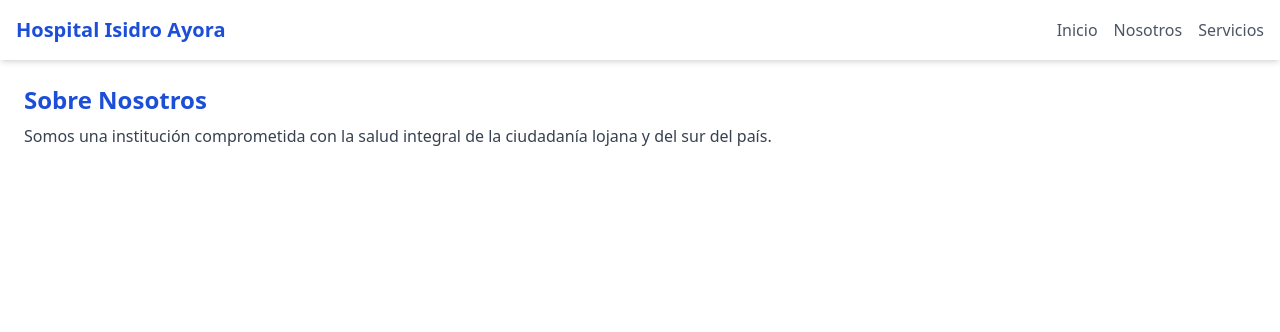
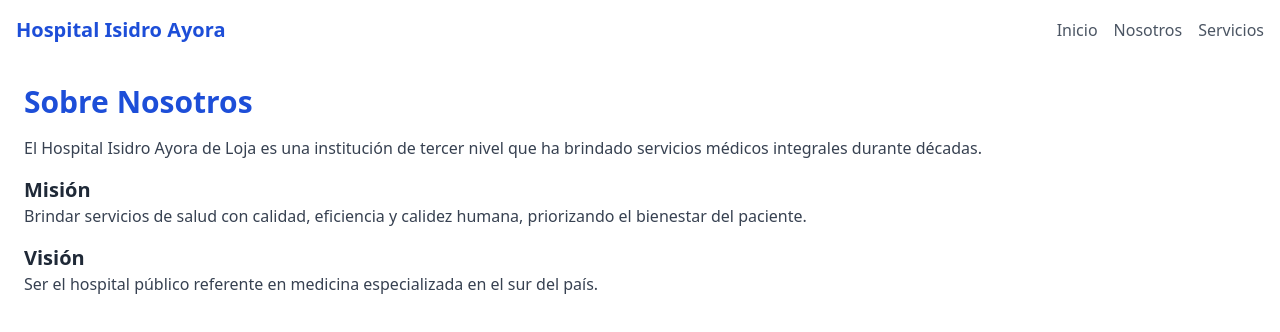
Before and after one commit to LordAlienis/hia_web, a React (Vite) app: page /about in a window 1280 px wide. Shown: the top 332 px of the page. Built offline with nearby package versions, Linux system fonts and the light colour scheme.

Commit message:
Update About.jsx

```diff
--- a/src/pages/About.jsx
+++ b/src/pages/About.jsx
@@ -3,15 +3,23 @@
 export default function About() {
   return (
     <motion.div
-      className="p-6"
+      className="p-6 bg-white min-h-screen"
       initial={{ opacity: 0, y: 30 }}
       animate={{ opacity: 1, y: 0 }}
       exit={{ opacity: 0 }}
       transition={{ duration: 0.6 }}
     >
-      <h2 className="text-2xl font-bold text-blue-700 mb-2">Sobre Nosotros</h2>
+      <h2 className="text-3xl font-bold text-blue-700 mb-4">Sobre Nosotros</h2>
+      <p className="text-gray-700 mb-4">
+        El Hospital Isidro Ayora de Loja es una institución de tercer nivel que ha brindado servicios médicos integrales durante décadas.
+      </p>
+      <h3 className="text-xl font-semibold text-gray-800">Misión</h3>
+      <p className="text-gray-700 mb-4">
+        Brindar servicios de salud con calidad, eficiencia y calidez humana, priorizando el bienestar del paciente.
+      </p>
+      <h3 className="text-xl font-semibold text-gray-800">Visión</h3>
       <p className="text-gray-700">
-        Somos una institución comprometida con la salud integral de la ciudadanía lojana y del sur del país.
+        Ser el hospital público referente en medicina especializada en el sur del país.
       </p>
     </motion.div>
   );
```
